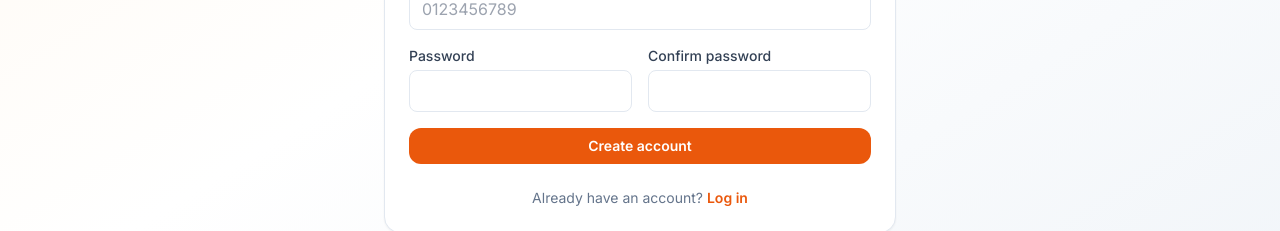
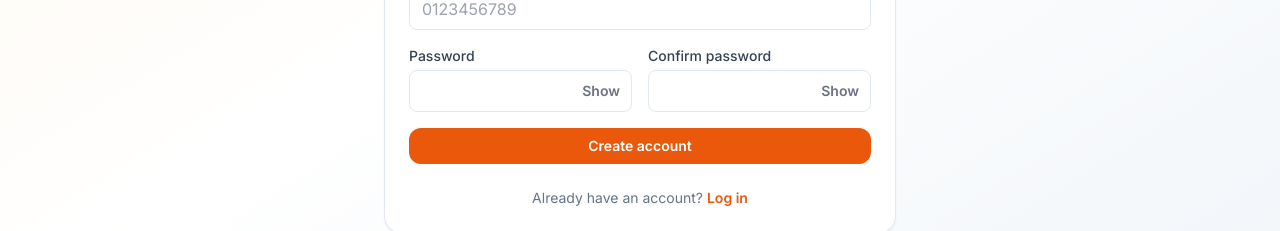
Before and after one commit to krulinas/cmart_ecosystem, a Vue app in the folder frontend/: page /register in a window 1280 px wide. Shown: the part 488-719 px from the top of the page. Built offline with nearby package versions, Linux system fonts and the light colour scheme.

Commit message:
Update Accessibility and Passwords

```diff
--- a/frontend/src/Login.vue
+++ b/frontend/src/Login.vue
@@ -20,7 +20,22 @@
 
           <div>
             <label class="ml-label">Password</label>
-            <input v-model="form.password" type="password" required class="ml-input" placeholder="password123" />
+            <div class="relative w-full">
+              <input
+                v-model="form.password"
+                :type="showPassword ? 'text' : 'password'"
+                required
+                class="ml-input pr-16"
+                placeholder="password123"
+              />
+              <button
+                type="button"
+                @click="showPassword = !showPassword"
+                class="absolute inset-y-0 right-0 px-3 flex items-center text-sm font-semibold text-gray-500 hover:text-brand-600 focus:outline-none"
+              >
+                {{ showPassword ? 'Hide' : 'Show' }}
+              </button>
+            </div>
           </div>
 
           <button type="submit" class="ml-btn-primary w-full" :disabled="auth.loading">
@@ -45,7 +60,7 @@
 </template>
 
 <script setup>
-import { reactive } from 'vue';
+import { reactive, ref } from 'vue'; // WAJIB ada 'ref' kat sini supaya page tak jadi putih!
 import { useRoute, useRouter } from 'vue-router';
 import { useToast } from 'vue-toastification';
 import { useAuthStore } from './stores/auth';
@@ -54,6 +69,9 @@ const auth = useAuthStore();
 const route = useRoute();
 const router = useRouter();
 const toast = useToast();
+
+// Variable untuk kawal butang Show/Hide
+const showPassword = ref(false);
 
 const form = reactive({
   email: '',
--- a/frontend/src/Register.vue
+++ b/frontend/src/Register.vue
@@ -33,11 +33,42 @@
           <div class="grid grid-cols-1 sm:grid-cols-2 gap-4">
             <div>
               <label class="ml-label">Password</label>
-              <input v-model="form.password" type="password" required minlength="8" class="ml-input" />
+              <div class="relative w-full">
+                <input
+                  v-model="form.password"
+                  :type="showPassword ? 'text' : 'password'"
+                  required
+                  minlength="8"
+                  class="ml-input pr-16"
+                />
+                <button
+                  type="button"
+                  @click="showPassword = !showPassword"
+                  class="absolute inset-y-0 right-0 px-3 flex items-center text-sm font-semibold text-gray-500 hover:text-brand-600 focus:outline-none"
+                >
+                  {{ showPassword ? 'Hide' : 'Show' }}
+                </button>
+              </div>
             </div>
+
             <div>
               <label class="ml-label">Confirm password</label>
-              <input v-model="form.password_confirmation" type="password" required minlength="8" class="ml-input" />
+              <div class="relative w-full">
+                <input
+                  v-model="form.password_confirmation"
+                  :type="showPasswordConfirmation ? 'text' : 'password'"
+                  required
+                  minlength="8"
+                  class="ml-input pr-16"
+                />
+                <button
+                  type="button"
+                  @click="showPasswordConfirmation = !showPasswordConfirmation"
+                  class="absolute inset-y-0 right-0 px-3 flex items-center text-sm font-semibold text-gray-500 hover:text-brand-600 focus:outline-none"
+                >
+                  {{ showPasswordConfirmation ? 'Hide' : 'Show' }}
+                </button>
+              </div>
             </div>
           </div>
 
@@ -56,7 +87,7 @@
 </template>
 
 <script setup>
-import { reactive } from 'vue';
+import { reactive, ref } from 'vue'; // Saya dah tambah 'ref' kat sini
 import { useRouter } from 'vue-router';
 import { useToast } from 'vue-toastification';
 import { useAuthStore } from './stores/auth';
@@ -64,6 +95,10 @@ import { useAuthStore } from './stores/auth';
 const auth = useAuthStore();
 const router = useRouter();
 const toast = useToast();
+
+// Saya dah tambah dua variable ni supaya kotak HTML tu tak error
+const showPassword = ref(false);
+const showPasswordConfirmation = ref(false);
 
 const form = reactive({
   name: '',
```
Also changed, not shown: 1 other file (tests, documents, lock files or other folders).
